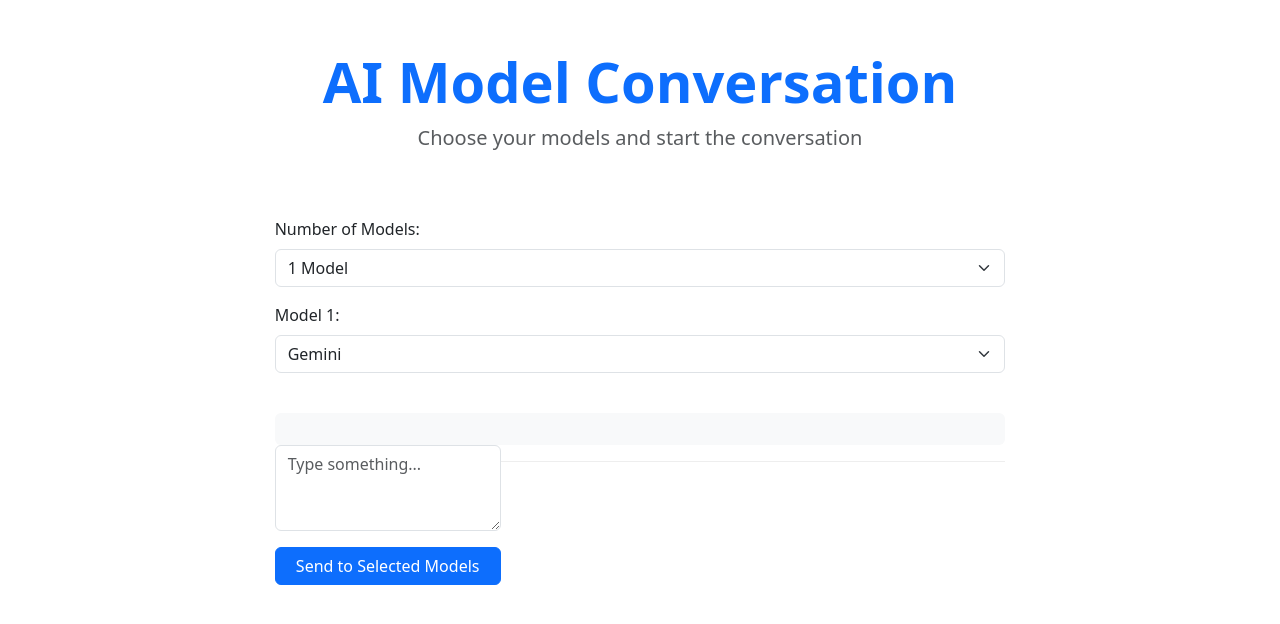
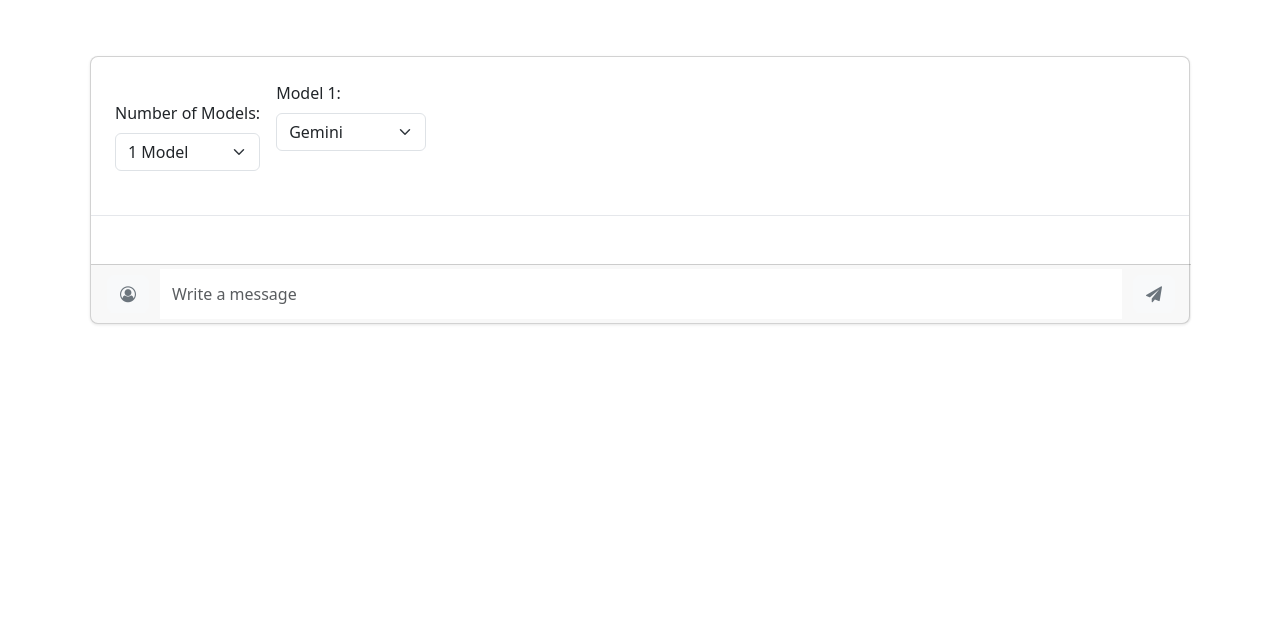
Before and after one commit to alisonands/AI_models, a Flask app: page / in a window 1280 px wide. Shown: the top 624 px of the page. Run offline with Flask 3, Linux system fonts and the light colour scheme.

Commit message:
updates
formatting etc

```diff
--- a/static/js/main.js
+++ b/static/js/main.js
@@ -1,4 +1,3 @@
-
 const modelCount = document.getElementById('modelCount');
 const modelSelectors = document.getElementById('modelSelectors');
 const chatForm = document.getElementById('chatForm');
@@ -19,32 +18,39 @@ function createModelSelector(index) {
 }
 
 function displayResponses(prompt, responses, selectedModels) {
-    const userPrompt = `
-        <div class="bg-light p-4 rounded mb-4">
-            <p class="fw-medium">You:</p>
-            <p class="mb-0">${prompt}</p>
+    // User message
+    const userMessage = `
+        <div class="d-flex align-items-baseline justify-content-end mb-4">
+            <div class="pe-2">
+                <div class="card d-inline-block p-2 px-3 m-1 bg-primary text-white">
+                    ${prompt}
+                </div>
+            </div>
+            <div>
+                <i class="fa fa-user-circle-o"></i>
+            </div>
         </div>
     `;
 
-    const modelResponses = selectedModels.map((model, index) => `
-        <div class="col-md-${12 / selectedModels.length}">
-            <div class="card h-100">
-                <div class="card-header">
-                    <h5 class="card-title mb-0 text-capitalize">${model}</h5>
-                </div>
-                <div class="card-body">
-                    <p class="card-text whitespace-pre-wrap">${responses[model]}</p>
+    // AI responses
+    const modelResponses = selectedModels.map(model => `
+        <div class="d-flex align-items-baseline mb-4">
+            <div>
+                <i class="fa fa-robot"></i>
+            </div>
+            <div class="pe-2">
+                <div class="small text-muted mb-1">${model}</div>
+                <div class="card d-inline-block p-2 px-3 m-1">
+                    ${responses[model]}
                 </div>
             </div>
         </div>
     `).join('');
 
-    responseContainer.innerHTML += `
-        <div class="row g-4 mb-4">
-            ${userPrompt}
-            ${modelResponses}
-        </div>
-    `
+    responseContainer.innerHTML += userMessage + modelResponses;
+
+    // Scroll to bottom
+    responseContainer.scrollTop = responseContainer.scrollHeight;
 }
 
 modelCount.addEventListener('change', () => {
--- a/templates/index.html
+++ b/templates/index.html
@@ -6,22 +6,21 @@
     <meta name="viewport" content="width=device-width, initial-scale=1.0">
     <title>AI Model Conversation</title>
     <link href="https://cdn.jsdelivr.net/npm/bootstrap@5.3.0/dist/css/bootstrap.min.css" rel="stylesheet">
+    <link rel="stylesheet" href="https://cdnjs.cloudflare.com/ajax/libs/font-awesome/4.7.0/css/font-awesome.min.css">
     <link rel="stylesheet" href="../static/css/style.css">
 </head>
 
 <body>
-    <div class="container py-5">
-        <div class="row justify-content-center">
-            <div class="col-lg-8">
-                <div class="text-center mb-5">
-                    <h1 class="display-4 fw-bold text-primary">AI Model Conversation</h1>
-                    <p class="lead text-muted">Choose your models and start the conversation</p>
-                </div>
-
-                <div class="input-section mb-4">
-                    <div class="mb-3">
+    <!-- main container  -->
+    <div class="container mt-4" style="height: 450px;">
+        <!-- width of all contents  -->
+        <div class="card mx-auto" style="width: 1100px ;max-width: 1200px;">
+            <div class="card-header bg-transparent">
+                <div class="navbar">
+                    <div class="d-flex align-items-center">
+                        <div class="me-3">
                             <label for="modelCount" class="form-label">Number of Models:</label>
-                        <select id="modelCount" class="form-select mb-3">
+                            <select id="modelCount" class="form-select">
                                 <option value="1">1 Model</option>
                                 <option value="2">2 Models</option>
                                 <option value="3">3 Models</option>
@@ -30,34 +29,43 @@
                         </div>
 
                         <div id="modelSelectors" class="model-selectors-container mb-4">
-                        <!-- Model selectors will be dynamically added here -->
-                    </div>
 
-                    <div data-bs-root-margin="0px 0px -40%" data-bs-smooth-scroll="true"
-                        class="scrollspy-example bg-body-tertiary p-3 rounded-2" tabindex="0">
-                        <div id="response-container">
-                            <!-- Responses will be added here -->
-                        </div>
-                    </div>
-
-                    <div class="card-footer bg-transparent position-absolute">
-                        <form id="chatForm">
-                            <div class="mb-3">
-                                <textarea id="prompt-input" class="form-control" placeholder="Type something..."
-                                    rows="3" required></textarea>
-                            </div>
-                            <button type="submit" class="btn btn-primary w-100">Send to Selected Models</button>
-                        </form>
                         </div>
                     </div>
 
 
                 </div>
             </div>
+
+            <!-- main text area -->
+            <div class="card-body p-4" style="max-height:300px; overflow: auto" id="response-container">
+                <!-- Messages will be dynamically added here -->
             </div>
 
-    <script src="https://cdn.jsdelivr.net/npm/bootstrap@5.3.0/dist/js/bootstrap.bundle.min.js"></script>
+            <!-- footer -->
+            <div class="card-footer bottom-0 m-0 p-1" style="width:1100px; max-width: 1200px;">
+                <form id="chatForm">
+                    <div class="input-group">
+                        <div class="input-group-text bg-transparent border-0">
+                            <button type="button" class="btn btn-light text-secondary">
+                                <i class="fa fa-user-circle-o"></i>
+                            </button>
+                        </div>
+                        <input id="prompt-input" class="form-control border-0" placeholder="Write a message" required>
+                        <div class="input-group-text bg-transparent border-0">
+                            <button type="submit" class="btn btn-light text-secondary">
+                                <i class="fa fa-paper-plane"></i>
+                            </button>
+                        </div>
+                    </div>
+                </form>
+            </div>
+
+        </div>
+    </div>
+
     <script src="../static/js/main.js"></script>
 </body>
 
+
 </html>
```
Also changed, not shown: templates/index_test.html (deleted, +0 -111 lines). Lines whose indentation alone changed are shown as unchanged.
